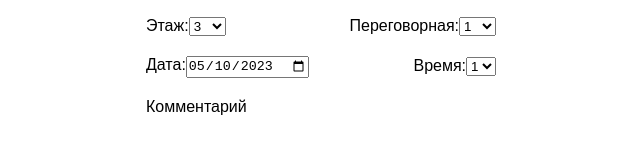
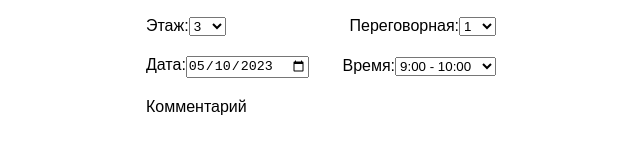
Before and after one commit to Captainlomik/vk-internship, a website built with webpack: page dist/index.html in a window 1280 px wide. Shown: the part 306-453 px from the top of the page, without its empty margins (319-959 px from the left). Built offline with nearby package versions, Linux system fonts and the light colour scheme.

Commit message:
add time select

```diff
--- a/src/index.js
+++ b/src/index.js
@@ -35,7 +35,17 @@ const dataInput = document.querySelector('.data__input')
 dataInput.min = dayInfo
 dataInput.value = dayInfo
 
-//Submit
+//TIME
+const timeInput = document.querySelector('.time__input')
+let time = 9;
+let lastInterval = 21;
+while(time <= lastInterval){
+    timeInput.innerHTML+= `<option>${time}:00 - ${time+1}:00</option>`
+    time++;
+}
+
+
+//SUBMIT
 const btn = document.querySelector('.submit')
 
 btn.addEventListener('submit', submitForm)
```
Also changed, not shown: dist/index.html.
